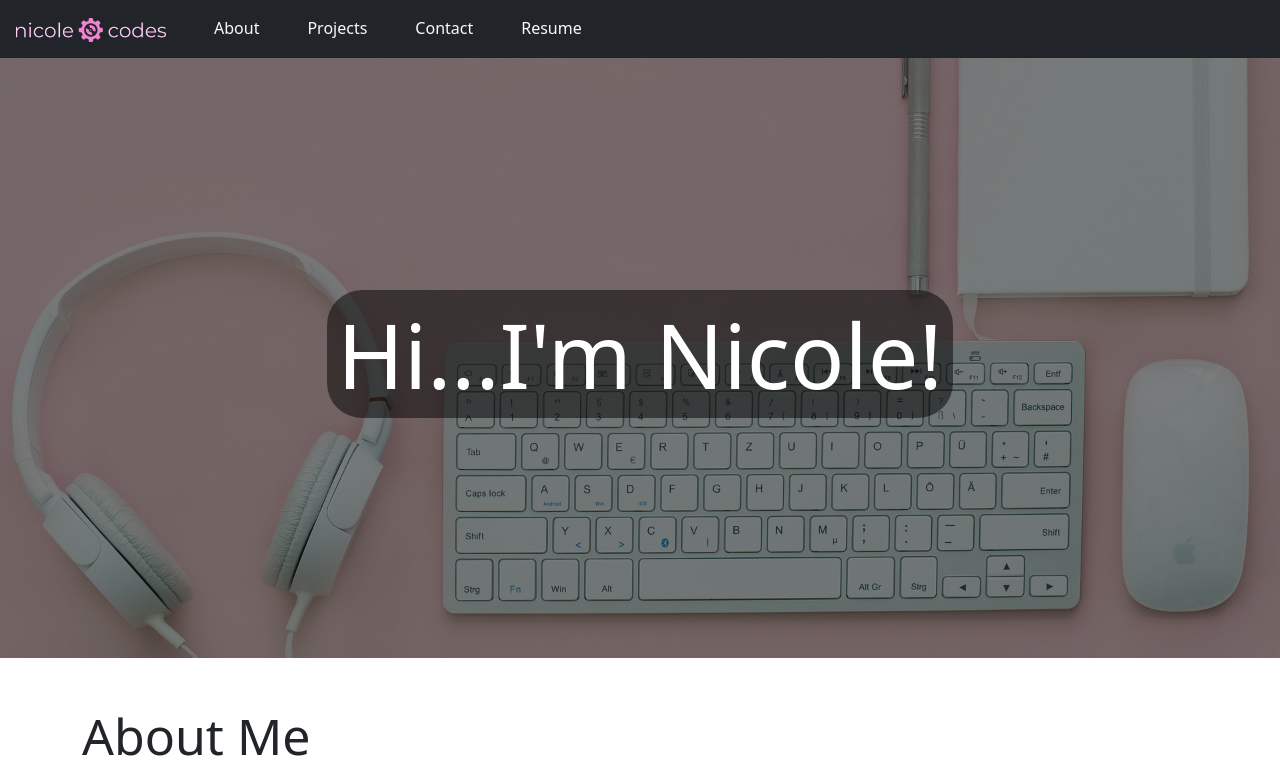
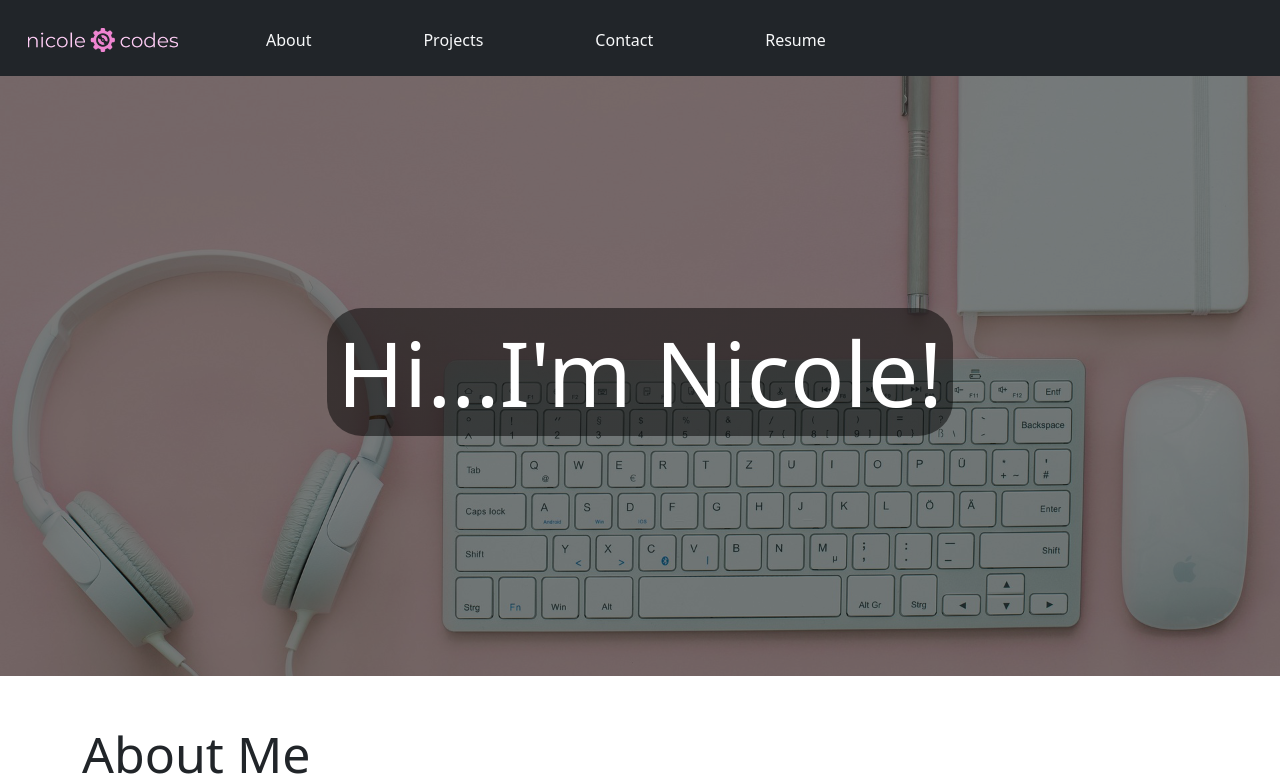
Before and after one commit to nstark12/react-portfolio, a React (Vite) app: page / in a window 1280 px wide. Shown: the top 782 px of the page. Built offline with nearby package versions, Linux system fonts and the light colour scheme.

Commit message:
fixed navbar bug

```diff
--- a/src/components/Footer.jsx
+++ b/src/components/Footer.jsx
@@ -7,7 +7,7 @@ const Footer = () => {
             <div className="logo my-2">
                 <p>nicolecodes&copy; 2023</p>
             </div>
-            <div className="links">
+            <div className="links footer-links">
                 <Link to="/" className="text-light mx-5 text-decoration-none">
                     About
                 </Link>
--- a/src/components/Navbar.jsx
+++ b/src/components/Navbar.jsx
@@ -4,23 +4,33 @@ import img from '../assets/logo-2.png'
 const Navbar = () => {
     return (
         <>
-            <nav className="d-flex justify-content-right bg-dark gap-5 p-3">
-                <Link to="/">
-                    <img src={img} alt="nicole codes logo" />
+            <nav className="navbar navbar-expand-lg navbar-dark bg-dark gap-5 p-3">
+                <div className="container-fluid">
+                        <Link to="/" className="navbar-brand">
+                            <img src={img} alt="nicole codes logo"/>
                         </Link>
-                <Link to="/" className="text-light text-decoration-none">
+                    <button className="navbar-toggler" type="button" data-bs-toggle="collapse" data-bs-target="#navbarNavAltMarkup" aria-controls="navbarNavAltMarkup" aria-expanded="false" aria-label="Toggle navigation">
+                        <span className="navbar-toggler-icon"></span>
+                    </button>
+                    <div className="collapse navbar-collapse" id="navbarNavAltMarkup">
+                        <div className="navbar-nav pt-1 mx-3">
+                            <Link to="/" className="text-light text-decoration-none nav-link mx-5">
                                 About
                             </Link>
-                <Link to="projects" className="text-light text-decoration-none">
+                            <Link to="projects" className="text-light text-decoration-none nav-link mx-5">
                                 Projects
                             </Link>
-                <Link to="contact" className="text-light text-decoration-none">
+                            <Link to="contact" className="text-light text-decoration-none nav-link mx-5">
                                 Contact
                             </Link>
-                <Link to="resume" className="text-light text-decoration-none">
+                            <Link to="resume" className="text-light text-decoration-none nav-link mx-5">
                                 Resume
                             </Link>
+                        </div>
+                    </div>
+                </div>
             </nav>
+
         </>
     )
 }
--- a/src/custom-style.css
+++ b/src/custom-style.css
@@ -130,4 +130,9 @@ footer img {
     .type {
         width: 98%;
     }
+
+    .footer-links {
+        display: flex;
+        flex-direction: column;
+    }
 }
--- a/src/main.jsx
+++ b/src/main.jsx
@@ -9,6 +9,7 @@ import Resume from './components/Resume.jsx'
 
 import './custom-style.css'
 import 'bootstrap/dist/css/bootstrap.min.css'
+import 'bootstrap/dist/js/bootstrap.min.js'
 
 const router = createBrowserRouter([
   {
```
Lines whose indentation alone changed are shown as unchanged.
